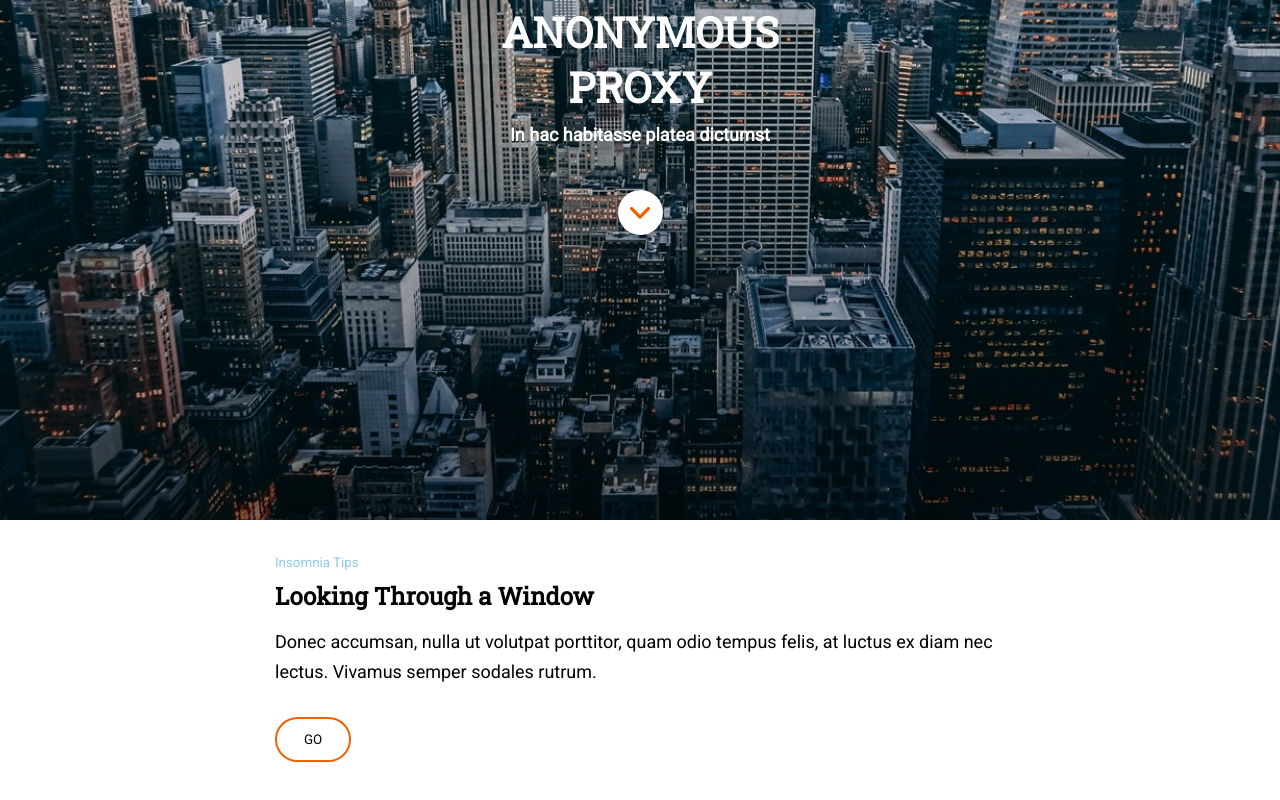
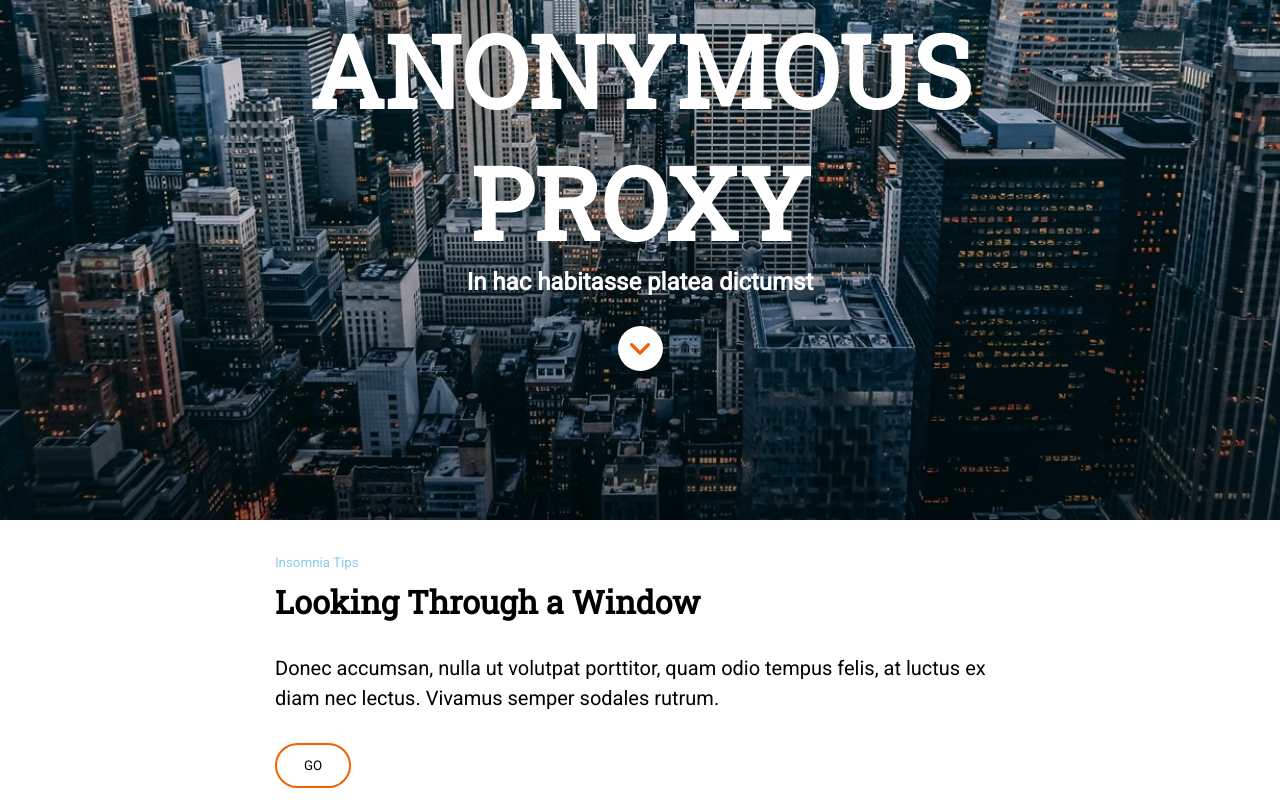
Before and after one commit to silviademiguel7/m1-evaluacion-final-silviademiguel7, a website: page _src/templates/index.html in a window 1280 px wide. Shown: the part 280-1080 px from the top of the page. Drawn offline with nearby package versions, Linux system fonts and the light colour scheme; files that its build step writes are made by us from their sources; files whose address does not match are found by name.

Commit message:
all versions styles

```diff
--- a/_src/assets/scss/main.scss
+++ b/_src/assets/scss/main.scss
@@ -32,12 +32,27 @@ img {
 }
 h1 {
   font-size: 42px;
+  @media all and (min-width: 768px) {
+    font-size: 80px;
+  }
+  @media all and (min-width: 1200px) {
+    font-size: 100px;
+}
 }
 h2 {
   font-size: 24px;
+  @media all and (min-width: 768px) {
+    font-size: 26px;
+  }
+  @media all and (min-width: 1200px) {
+    font-size: 32px;
+}
 }
 h3 {
   font-size: 18px;
+  @media all and (min-width: 768px) {
+    font-size: 24px;
+  }
 }
 
 /*header*/
@@ -76,6 +91,7 @@ h3 {
   background-size: cover;
 }
 .container-hero {
+  height: 100%;
   display: flex;
   flex-direction: column;
   align-items: center;
@@ -99,11 +115,17 @@ h3 {
 
 .title-hero {
   text-align: center;
-  /*width: 290px;
-  height: 110px;*/
+  /*width: 290px;*/
+
   margin-bottom: 10px;
   /*ont-size: 42px;*/
   text-transform: uppercase;
+  @media all and (min-width: 768px) {
+    margin-bottom: 20px;
+  }
+  @media all and (min-width: 1200px) {
+    margin-bottom: 0px;
+  }
 }
 .title2-hero {
   /*width: 290px;
@@ -112,12 +134,23 @@ h3 {
   margin-bottom: 45px;
   /*font-size: 16px;*/
   font-family: $text-Roboto-Regular;
+  @media all and (min-width: 768px) {
+    margin-bottom: 30px;
+  }
 }
 /*secion editorial*/
 .seccion-editorial {
   background-color: $color-white;
   padding-top: 30px;
   padding-bottom: 45px;
+  display: flex;
+  justify-content: center;
+  @media all and (min-width: 768px) {
+    padding-bottom: 60px;
+  }
+  .seccion-editorial-container {
+    max-width: 730px;
+  }
 }
 .title-small-editorial {
   width: 90px;
@@ -131,9 +164,15 @@ small {
   margin-bottom: 15px;
   /*width: 290px;
   height: 60px;*/
+  @media all and (min-width: 768px) {
+    margin-bottom: 30px;
+  }
 }
 .parrafo-editorial {
   font-size: 18px;
+  @media all and (min-width: 768px) {
+    font-size: 20px;
+  }
   line-height: 30px;
   margin-bottom: 30px;
   font-family: $text-Roboto-Regular;
@@ -238,7 +277,7 @@ h3 p {
       grid-template-columns: repeat(6, 1fr);
       grid-gap: 27px;
       text-align: left;
-      max-width: 768px;
+      max-width: 730px;
     }
   }
 }
--- a/_src/templates/index.html
+++ b/_src/templates/index.html
@@ -34,6 +34,7 @@
     </div>
 
     <section class="seccion-editorial page-wrapper">
+      <div class="seccion-editorial-container">
         <span id="team" class="anchor-nav"></span>
         <div class="title-small-editorial">
           <small>Insomnia Tips</small>
@@ -43,6 +44,7 @@
           diam nec lectus. Vivamus semper sodales rutrum.</p>
         <div class="enlace-editorial">
           <button class="boton">GO</button>
+        </div>
       </div>
     </section>
 
@@ -106,4 +108,5 @@
     </div>
   </footer>
 </body>
+
 </html>
```
Lines whose indentation alone changed are shown as unchanged.
